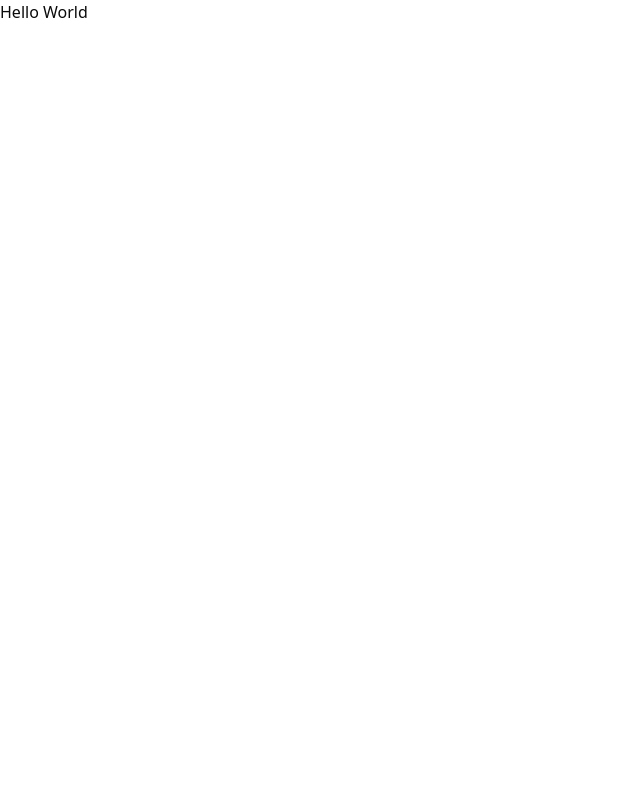
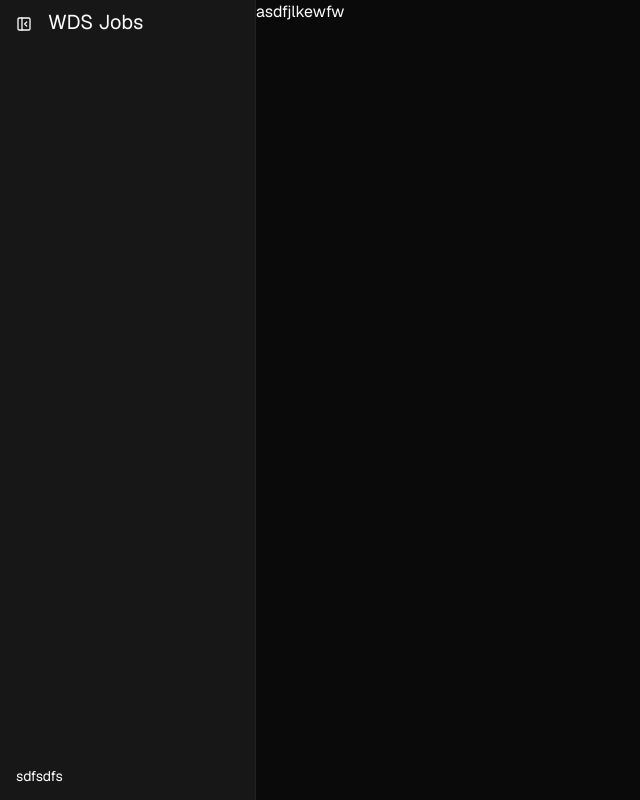
Before and after one commit to mark62005/ai-jobboard, a Next.js app: page / in a window 1280 px wide. Shown: the whole page, without its empty margins (0-640 px from the left). Built offline with nearby package versions, Linux system fonts and the light colour scheme.

Commit message:
Set up layout for sidebar

```diff
--- /dev/null
+++ b/src/app/_AppSidebarClient.tsx
@@ -0,0 +1,25 @@
+"use client";
+
+import { GeneralLayoutProps } from "@/types/ui/layouts";
+import { SidebarTrigger } from "@/components/ui/sidebar";
+import { useIsMobile } from "@/hooks/use-mobile";
+
+function AppSidebarClient({ children }: GeneralLayoutProps) {
+	const isMobile = useIsMobile();
+
+	if (isMobile) {
+		return (
+			<div className="flex flex-col w-full">
+				<div className="flex items-center gap-1 p-2 border-b">
+					<SidebarTrigger />
+					<span className="text-xl">WDS Jobs</span>
+				</div>
+
+				<div className="flex flex-1">{children}</div>
+			</div>
+		);
+	}
+
+	return children;
+}
+export default AppSidebarClient;
--- a/src/app/layout.tsx
+++ b/src/app/layout.tsx
@@ -1,6 +1,7 @@
 import type { Metadata } from "next";
 import { Geist, Geist_Mono } from "next/font/google";
 import "./globals.css";
+import { GeneralLayoutProps } from "@/types/ui/layouts";
 
 const geistSans = Geist({
 	variable: "--font-geist-sans",
@@ -17,15 +18,11 @@ export const metadata: Metadata = {
 	description: "Generated by create next app",
 };
 
-export default function RootLayout({
-	children,
-}: Readonly<{
-	children: React.ReactNode;
-}>) {
+export default function RootLayout({ children }: GeneralLayoutProps) {
 	return (
 		<html lang="en">
 			<body
-				className={`${geistSans.variable} ${geistMono.variable} antialiased`}
+				className={`${geistSans.variable} ${geistMono.variable} antialiased font-sans dark`}
 			>
 				{children}
 			</body>
--- a/src/app/page.tsx
+++ b/src/app/page.tsx
@@ -1,9 +1,42 @@
-import Image from "next/image";
+import {
+	Sidebar,
+	SidebarContent,
+	SidebarFooter,
+	SidebarHeader,
+	SidebarMenu,
+	SidebarMenuButton,
+	SidebarMenuItem,
+	SidebarProvider,
+	SidebarTrigger,
+} from "@/components/ui/sidebar";
+import AppSidebarClient from "./_AppSidebarClient";
 
 export default function Home() {
 	return (
-		<div className="">
-			<div className=""></div>Hello World
-		</div>
+		<SidebarProvider className="overflow-y-hidden">
+			<AppSidebarClient>
+				<Sidebar
+					collapsible="icon"
+					className="overflow-hidden"
+				>
+					<SidebarHeader className="flex-row">
+						<SidebarTrigger />
+						<span className="text-xl text-nowrap">WDS Jobs</span>
+					</SidebarHeader>
+
+					<SidebarContent></SidebarContent>
+
+					<SidebarFooter>
+						<SidebarMenu>
+							<SidebarMenuItem>
+								<SidebarMenuButton>sdfsdfs</SidebarMenuButton>
+							</SidebarMenuItem>
+						</SidebarMenu>
+					</SidebarFooter>
+				</Sidebar>
+
+				<main className="flex-1">asdfjlkewfw</main>
+			</AppSidebarClient>
+		</SidebarProvider>
 	);
 }
--- /dev/null
+++ b/src/types/ui/layouts/GeneralLayoutProps.ts
@@ -0,0 +1,5 @@
+import { ReactNode } from "react";
+
+export interface GeneralLayoutProps {
+	children: ReactNode;
+}
--- /dev/null
+++ b/src/types/ui/layouts/index.ts
@@ -0,0 +1 @@
+export * from "./GeneralLayoutProps";
```
